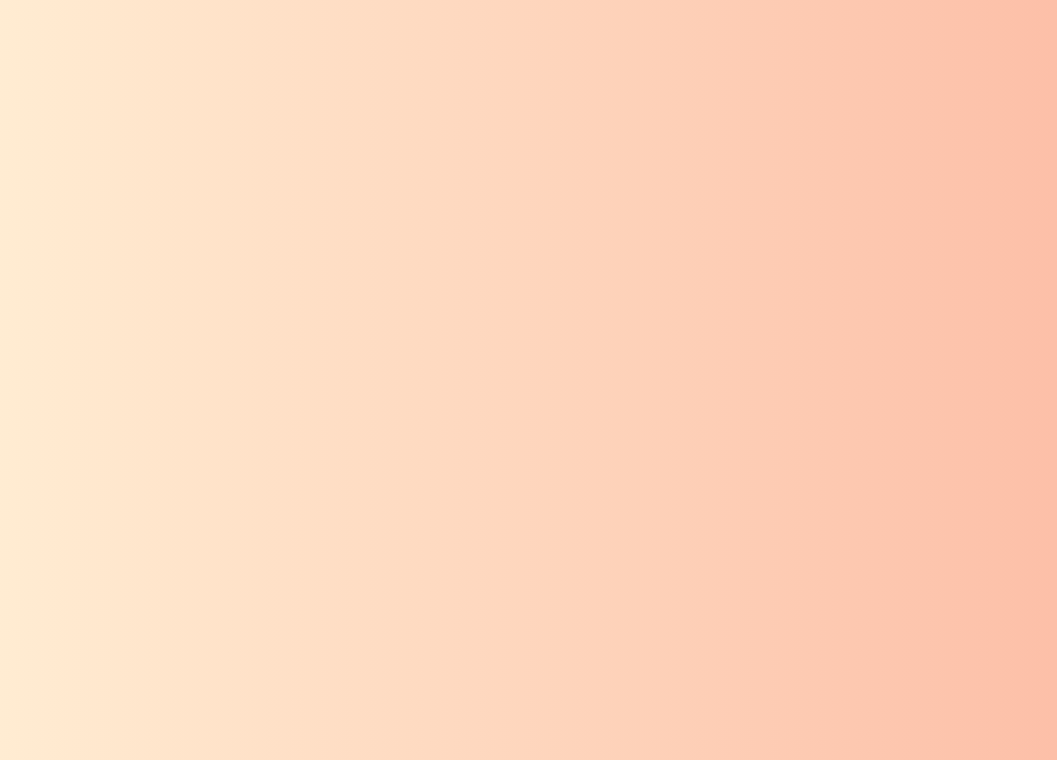
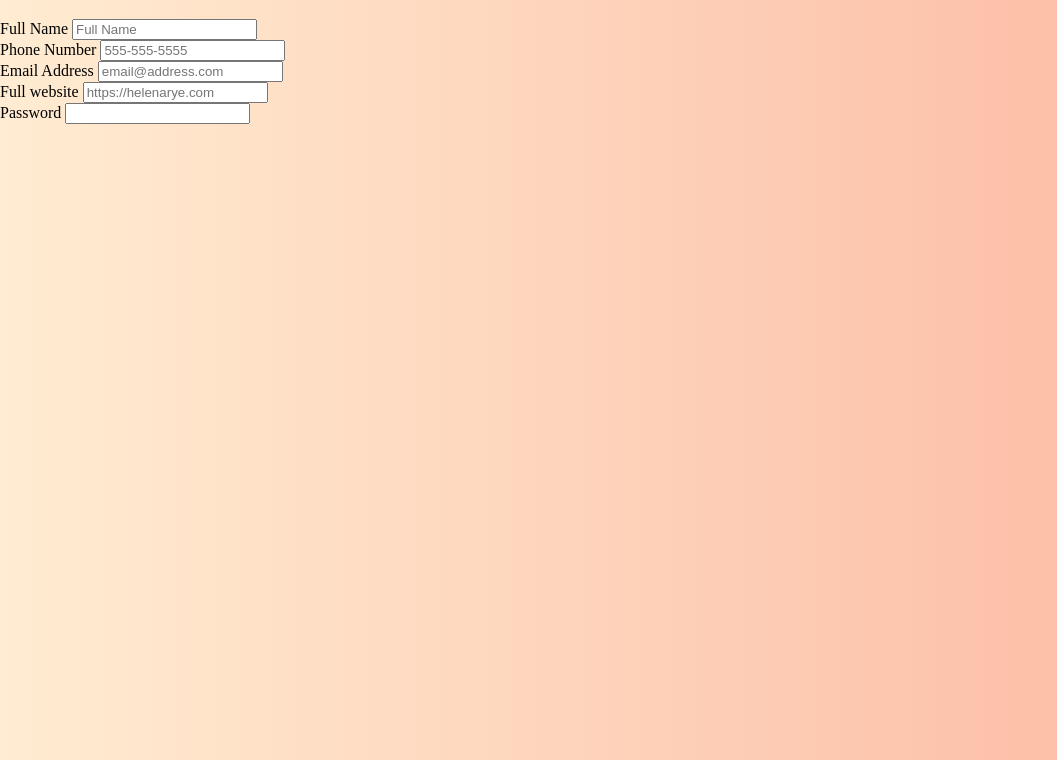
Before and after one commit to HelenaRye/Form-validator, a plain HTML site: page index.html in a window 1280 px wide. Shown: the part 61-821 px from the top of the page, without its empty margins (0-1057 px from the left). Drawn offline with Linux system fonts and the light colour scheme.

Commit message:
Form inputs added

```diff
--- a/index.html
+++ b/index.html
@@ -1,23 +1,47 @@
 <!DOCTYPE html>
 <html lang="en">
   <head>
-    <meta charset="UTF-8">
-    <meta name="viewport" content="width=device-width, initial-scale=1.0">
+    <meta charset="UTF-8" />
+    <meta name="viewport" content="width=device-width, initial-scale=1.0" />
     <title>Form validation</title>
-    <link rel="icon" type="image/png" href="favicon.png">
-    <link rel="stylesheet" href="https://cdnjs.cloudflare.com/ajax/libs/font-awesome/5.10.2/css/all.min.css"/>
-    <link rel="stylesheet" href="style.css">
+    <link rel="icon" type="image/png" href="favicon.png" />
+    <link
+      rel="stylesheet"
+      href="https://cdnjs.cloudflare.com/ajax/libs/font-awesome/5.10.2/css/all.min.css"
+    />
+    <link rel="stylesheet" href="style.css" />
   </head>
   <body>
-
     <div class="container">
       <h1>Sign Up today!</h1>
       <!-- Form -->
       <form id="form">
-        <!--  -->
+        <!-- Full Name -->
+        <div class="form-group">
+          <label for="name">Full Name</label>
+          <input type="text" id="name" placeholder="Full Name" />
+        </div>
+        <!-- Phone Number -->
+        <div class="form-group">
+          <label for="name">Phone Number</label>
+          <input type="tel" id="phone" placeholder="555-555-5555" />
+        </div>
+        <!-- Email -->
+        <div class="form-group">
+          <label for="email">Email Address</label>
+          <input type="email" id="email" placeholder="email@address.com" />
+        </div>
+        <!-- Website URL -->
+        <div class="form-group">
+          <label for="email">Full website</label>
+          <input type="url" id="website" placeholder="https://helenarye.com" />
+        </div>
+        <!-- Password -->
+        <div class="form-group">
+          <label for="password">Password</label>
+          <input type="url" id="website" placeholder="" />
+        </div>
       </form>
-                    <h2></h2>
-
     </div>
 
     <!-- Script -->
```
Lines whose indentation alone changed are shown as unchanged.
